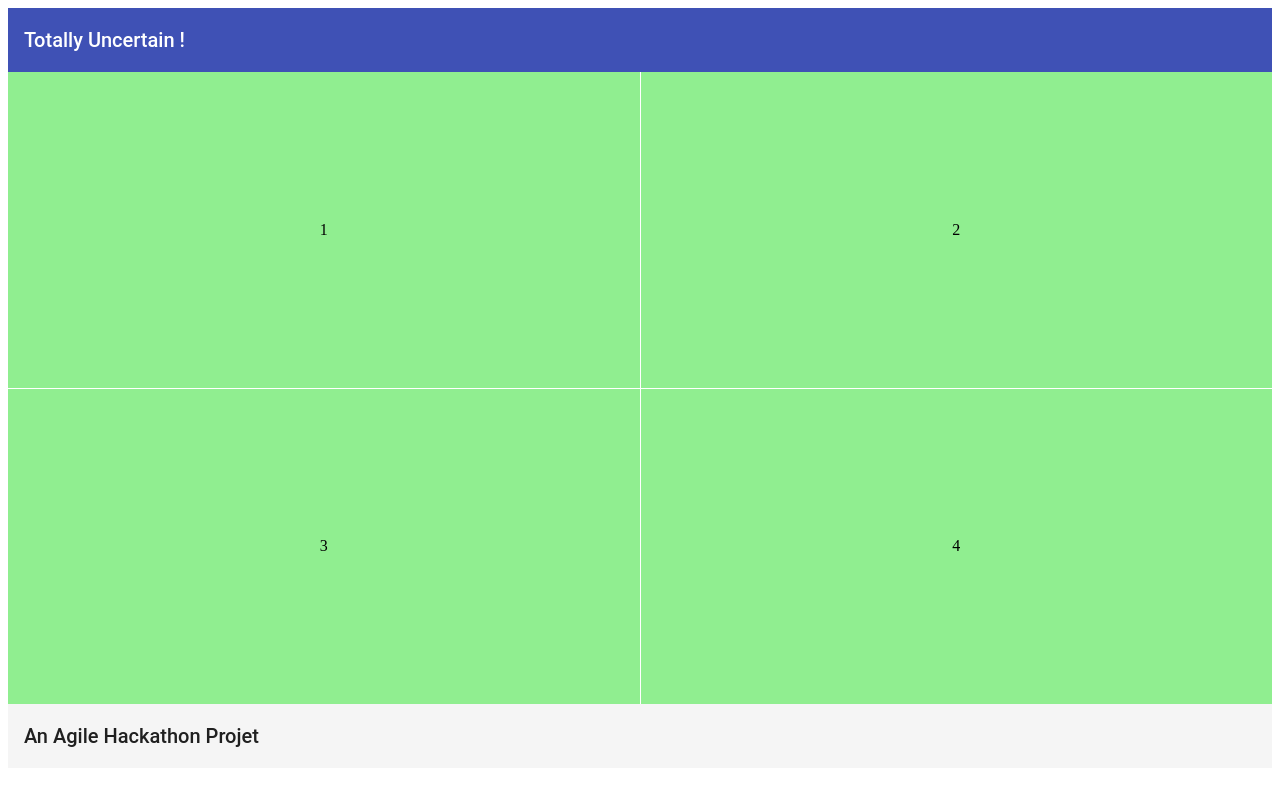
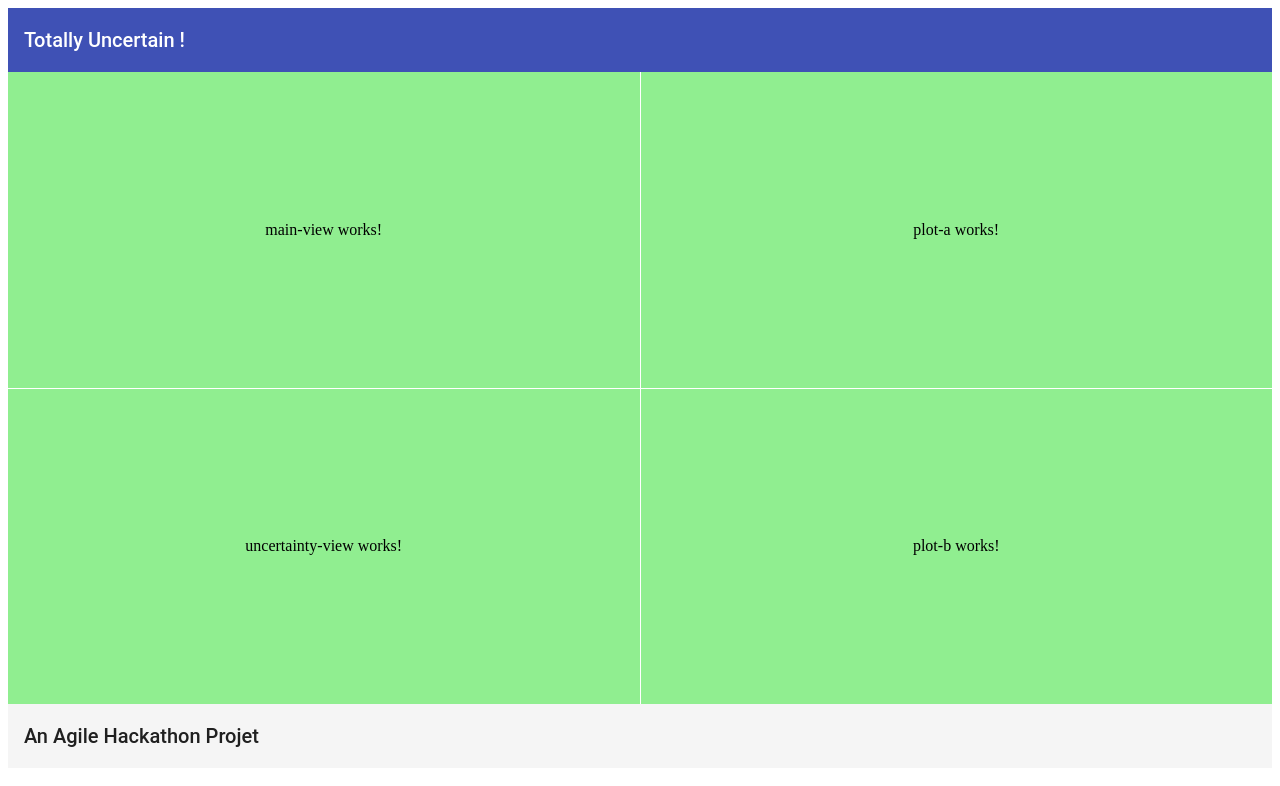
Before and after one commit to Zabamund/HackCPH18, an Angular app in the folder hack18grv/grv-app/: page / in a window 1280 px wide. Shown: the top 786 px of the page. Built offline with nearby package versions, Linux system fonts and the light colour scheme.

Commit message:
setting up the views

```diff
--- a/hack18grv/grv-app/src/app/app.component.html
+++ b/hack18grv/grv-app/src/app/app.component.html
@@ -1,10 +1,5 @@
 <grv-header></grv-header>
-<grv-content>
-    <grv-main-view></grv-main-view>
-    <grv-uncertainty-view></grv-uncertainty-view>
-    <grv-plot-a></grv-plot-a>
-    <grv-plot-b></grv-plot-b>
-</grv-content>
+<grv-content></grv-content>
 <grv-footer></grv-footer>
 
 <router-outlet></router-outlet>
--- a/hack18grv/grv-app/src/app/content/content.component.html
+++ b/hack18grv/grv-app/src/app/content/content.component.html
@@ -1,6 +1,14 @@
 <mat-grid-list cols="2" rowHeight="2:1">
-    <mat-grid-tile>1</mat-grid-tile>
-    <mat-grid-tile>2</mat-grid-tile>
-    <mat-grid-tile>3</mat-grid-tile>
-    <mat-grid-tile>4</mat-grid-tile>
+    <mat-grid-tile>
+        <grv-main-view></grv-main-view>
+    </mat-grid-tile>
+    <mat-grid-tile>
+        <grv-plot-a></grv-plot-a>
+    </mat-grid-tile>
+    <mat-grid-tile>
+        <grv-uncertainty-view></grv-uncertainty-view>
+    </mat-grid-tile>
+    <mat-grid-tile>
+        <grv-plot-b></grv-plot-b>
+    </mat-grid-tile>
 </mat-grid-list>
```
Also changed, not shown: hack18grv/grv-app/src/app/shared/material/material.module.ts (+8 -3 lines).
